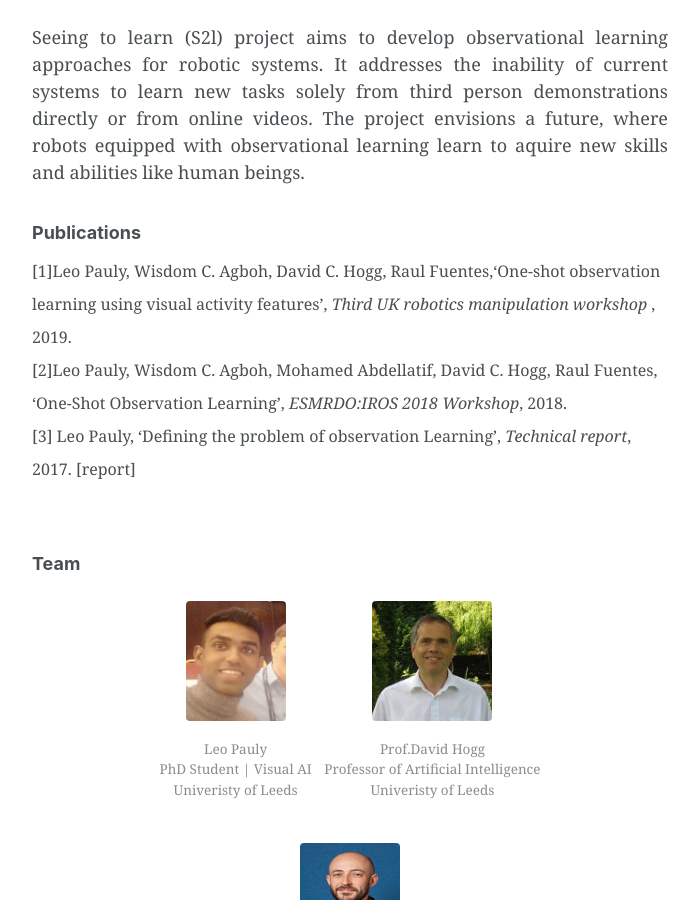
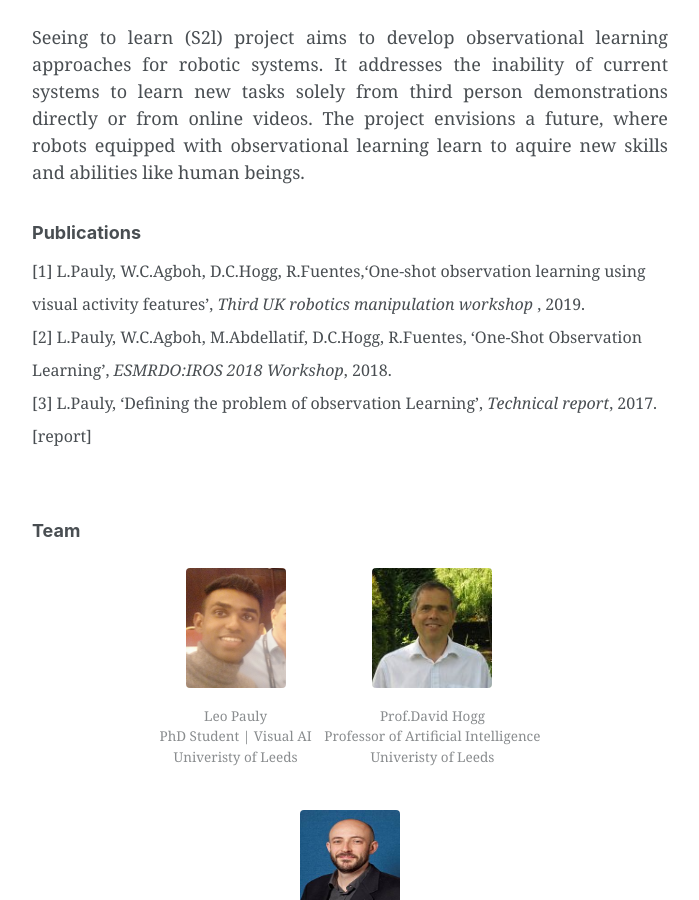
Before and after one commit to leopauly/s2l, a Jekyll site: the page built from index.md, in a window 1280 px wide and 900 px high, scrolled down 1098 px. Shown: the whole window, without its empty margins (290-989 px from the left). Built offline with Jekyll 4.4.1, drawn with Linux system fonts in a browser that asks for light colours; the list of posts is cut into pages by our own code.

Commit message:
Update index.md

```diff
--- a/index.md
+++ b/index.md
@@ -39,9 +39,9 @@ Seeing to learn (S2l) project aims to develop observational learning approaches
 </font>
 <font face="Georgia" size="3">
 
-[1]Leo Pauly, Wisdom C. Agboh, David C. Hogg, Raul Fuentes,‘One-shot observation learning using visual activity features’, <i>Third UK robotics manipulation workshop </i>, 2019.<br/>
-[2]Leo Pauly, Wisdom C. Agboh, Mohamed Abdellatif, David C. Hogg, Raul Fuentes, ‘One-Shot Observation Learning’, <i>ESMRDO:IROS 2018 Workshop</i>, 2018.<br/>
-[3] Leo Pauly, ‘Defining the problem of observation Learning’, <i>Technical report</i>, 2017.
+[1] L.Pauly, W.C.Agboh, D.C.Hogg, R.Fuentes,‘One-shot observation learning using visual activity features’, <i>Third UK robotics manipulation workshop </i>, 2019.<br/>
+[2] L.Pauly, W.C.Agboh, M.Abdellatif, D.C.Hogg, R.Fuentes, ‘One-Shot Observation Learning’, <i>ESMRDO:IROS 2018 Workshop</i>, 2018.<br/>
+[3] L.Pauly, ‘Defining the problem of observation Learning’, <i>Technical report</i>, 2017.
 <a href="https://arxiv.org/abs/1808.08288"> [report]</a> <br/>
 
 <br />
```
